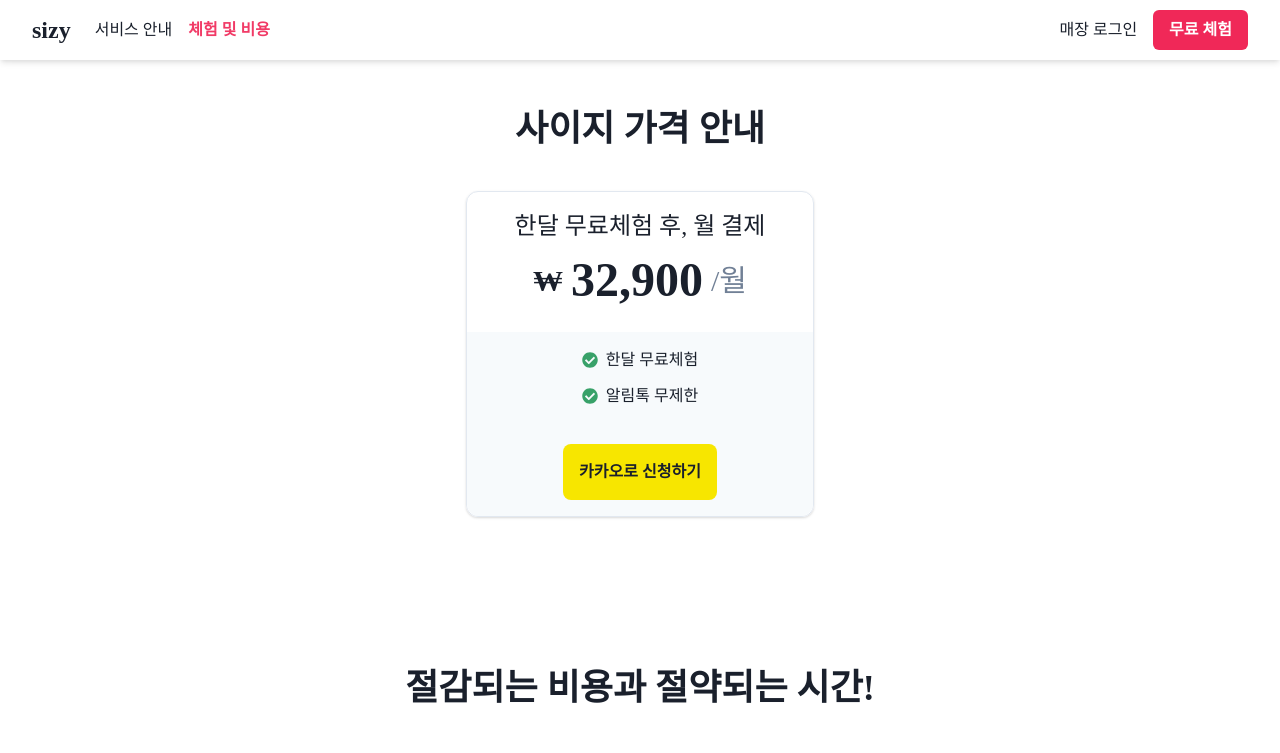
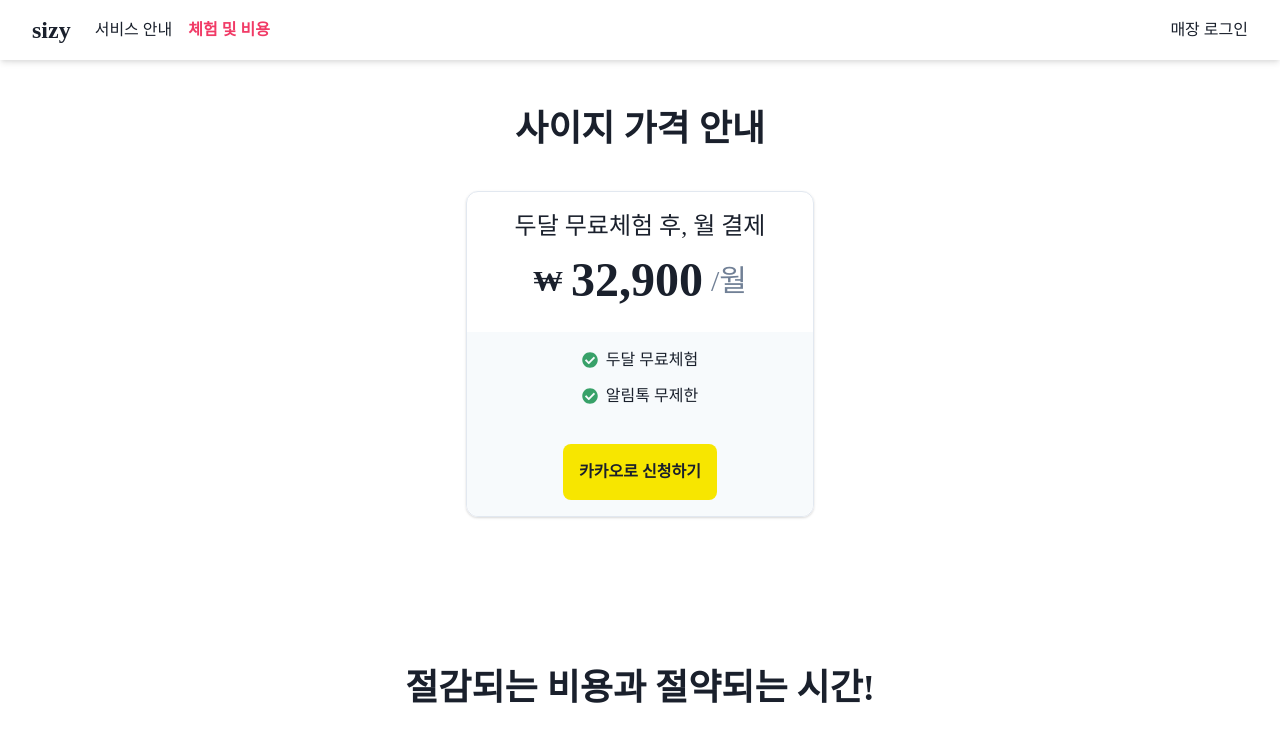
Before and after one commit to ShinHyunJong/sizy-next, a Next.js app: page /pricing in a window 1280 px wide. Shown: the top 753 px of the page. Built offline with nearby package versions, Linux system fonts and the light colour scheme; a web font is replaced by a local one.

Commit message:
카카오 신청

```diff
--- a/src/components/Header.tsx
+++ b/src/components/Header.tsx
@@ -1,4 +1,4 @@
-import { Button, Flex, Text } from '@chakra-ui/react';
+import { Flex, Text } from '@chakra-ui/react';
 import Link from 'next/link';
 
 function Header() {
@@ -43,11 +43,11 @@ function Header() {
         <Link href="https://store.sizy.co.kr" target="_blank">
           <Flex fontSize={['sm', 'md']}>매장 로그인</Flex>
         </Link>
-        <Link href="/contact">
+        {/* <Link href="/contact">
           <Button display={['none', 'block']} colorScheme="point">
             무료 체험
           </Button>
-        </Link>
+        </Link> */}
       </Flex>
     </Flex>
   );
--- a/src/components/landing/Greeting.tsx
+++ b/src/components/landing/Greeting.tsx
@@ -1,8 +1,10 @@
-import { Box, Button, Container, Flex, Heading, Stack } from '@chakra-ui/react';
+import { Box, Container, Flex, Heading, Stack } from '@chakra-ui/react';
 import { useRouter } from 'next/router';
 import { Fade } from 'react-awesome-reveal';
 
 import { fontSize } from '@/styles';
+
+import KakaoTrialButton from '../global/KakaoTrialButton';
 
 function Greeting() {
   const router = useRouter();
@@ -35,10 +37,16 @@ function Greeting() {
                 >
                   의류 매장을 위한
                 </Heading>
-                <Heading as="h1" color="white" fontSize={['4xl', '5xl', '6xl']}>
+                <Heading
+                  as="h1"
+                  color="white"
+                  fontSize={['4xl', '5xl', '6xl']}
+                  mb={8}
+                >
                   온라인 주문장
                 </Heading>
-                <Flex mt={8}>
+                <KakaoTrialButton></KakaoTrialButton>
+                {/* <Flex mt={8}>
                   <Button
                     onClick={() => router.push('/contact')}
                     size="lg"
@@ -46,7 +54,7 @@ function Greeting() {
                   >
                     무료 체험
                   </Button>
-                </Flex>
+                </Flex> */}
               </Fade>
             </Stack>
           </Flex>
--- a/src/components/pricing/Pricing.tsx
+++ b/src/components/pricing/Pricing.tsx
@@ -57,7 +57,7 @@ function Price() {
         <PriceWrapper>
           <Box py={4} px={12}>
             <Text fontWeight="500" fontSize="2xl">
-              한달 무료체험 후, 월 결제
+              두달 무료체험 후, 월 결제
             </Text>
             <HStack justifyContent="center">
               <Text fontSize="3xl" fontWeight="600">
@@ -79,7 +79,7 @@ function Price() {
             <List spacing={3} textAlign="start" px={12}>
               <ListItem>
                 <ListIcon as={FaCheckCircle} color="green.500" />
-                한달 무료체험
+                두달 무료체험
               </ListItem>
               <ListItem>
                 <ListIcon as={FaCheckCircle} color="green.500" />
--- a/src/pages/contact.tsx
+++ b/src/pages/contact.tsx
@@ -40,7 +40,7 @@ function Contact() {
   return (
     <Box mt="60px">
       <Container maxW="6xl" py={16}>
-        <Heading mb={8}>무료 체험</Heading>
+        <Heading mb={8}>무료 체험하기</Heading>
         <Heading mb={8}>
           아래 카카오 신청하기 버튼을 눌러 바로 체험해보세요!
         </Heading>
```
